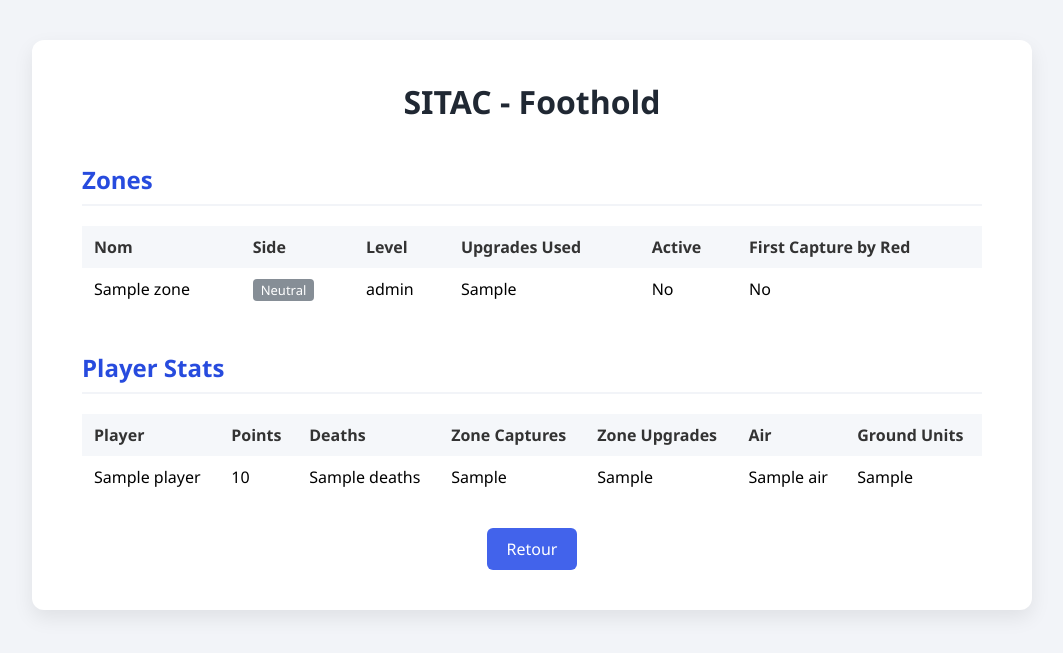
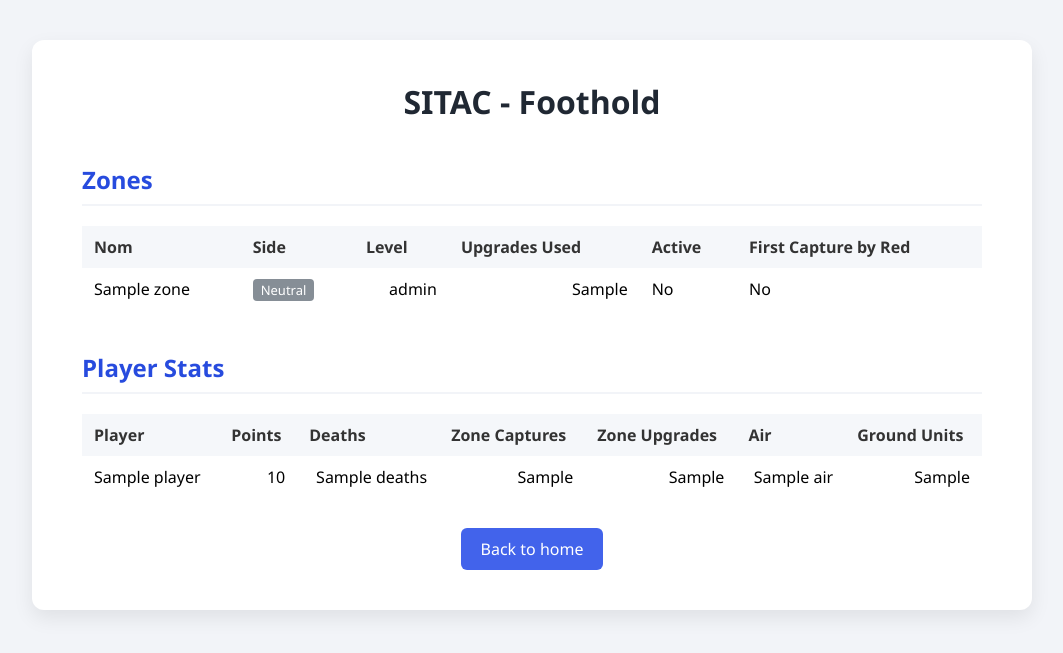
Before and after one commit to VEAF/foothold-sitac, a Python web app: template templates/sitac.html in a window 1280 px wide. Shown: the top 653 px of the page, without its empty margins (108-1171 px from the left). Run offline with Jinja, Linux system fonts and the light colour scheme; the template is opened without the code that fills it: most values are stand-ins (such as "Sample title", 1, 10 or a date in 2020).

Commit message:
fix parser

```diff
--- a/templates/sitac.html
+++ b/templates/sitac.html
@@ -45,6 +45,10 @@
         th, td {
             padding: 10px 12px;
             text-align: left;
+        }
+
+        td.n {
+            text-align: right;
         }
 
         th {
@@ -104,20 +108,20 @@
             </tr>
         </thead>
         <tbody>
-            {% for name, zone in sitac.zones.items() %}
+            {% for name, zone in sitac.zones.items()  | sort %}
             <tr>
                 <td>{{ name }}</td>
                 <td>
                     {% if zone.side == 1 %}
+                        <span class="badge red">Red</span>
+                    {% elif zone.side == 2 %}
                         <span class="badge blue">Blue</span>
-                    {% elif zone.side == 2 %}
-                        <span class="badge red">Red</span>
                     {% else %}
                         <span class="badge grey">Neutral</span>
                     {% endif %}
                 </td>
-                <td>{{ zone.level }}</td>
-                <td>{{ zone.upgradesUsed }}</td>
+                <td class="n">{{ zone.level }}</td>
+                <td class="n">{{ zone.upgradesUsed }}</td>
                 <td>{{ 'Yes' if zone.active else 'No' }}</td>
                 <td>{{ 'Yes' if zone.firstCaptureByRed else 'No' }}</td>
             </tr>
@@ -140,22 +144,22 @@
             </tr>
         </thead>
         <tbody>
-            {% for player, stats in sitac.playerStats.items() %}
+            {% for player, stats in sitac.playerStats.items() | sort(attribute='1.points', reverse=True) %}
             <tr>
                 <td>{{ player }}</td>
-                <td>{{ stats.Points }}</td>
-                <td>{{ stats.Deaths }}</td>
-                <td>{{ stats.Zone_capture }}</td>
-                <td>{{ stats.Zone_upgrade }}</td>
-                <td>{{ stats.Air }}</td>
-                <td>{{ stats.Ground_Units }}</td>
+                <td class="n">{{ stats.points | int }}</td>
+                <td class="n">{{ stats.deaths }}</td>
+                <td class="n">{{ stats.zone_capture }}</td>
+                <td class="n">{{ stats.zone_upgrade }}</td>
+                <td class="n">{{ stats.air }}</td>
+                <td class="n">{{ stats.ground_units }}</td>
             </tr>
             {% endfor %}
         </tbody>
     </table>
 
     <div style="text-align:center;">
-        <a href="{{ request.url_for('home') }}" class="back-btn">Retour</a>
+        <a href="{{ request.url_for('home') }}" class="back-btn">Back to home</a>
     </div>
 </div>
 
```
Also changed, not shown: app/foothold.py (+17 -18 lines).
